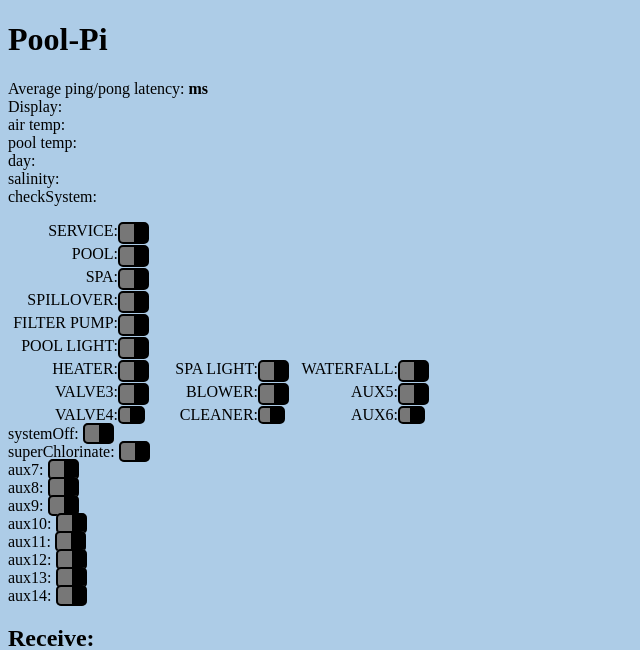
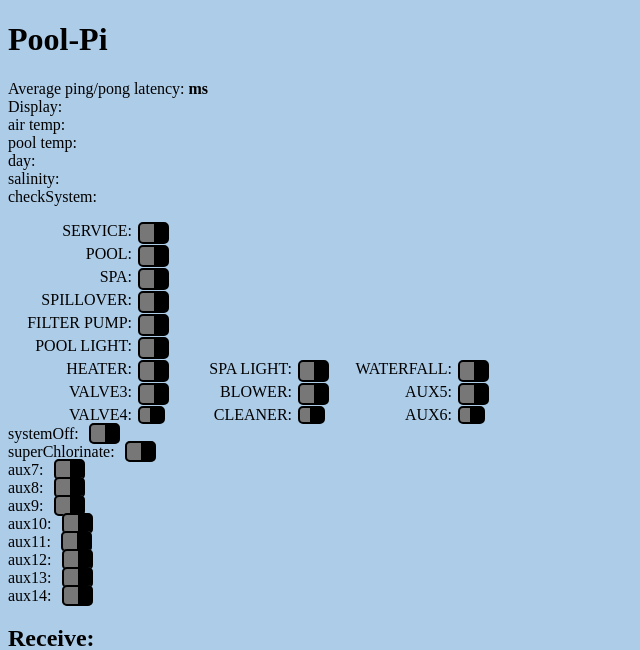
Before and after one commit to ChaseDurand/Pool-Pi, a Flask app: page / in a window 1280 px wide. Shown: the top 650 px of the page, without its empty margins (0-640 px from the left). Run offline with Flask 2, Linux system fonts and the light colour scheme; some libraries are stand-ins or nearby versions.

Commit message:
Updated css

```diff
--- a/pool-pi/static/styles.css
+++ b/pool-pi/static/styles.css
@@ -11,12 +11,14 @@ switch.toggler {
   border-radius: 5px;
   text-decoration: none;
   transition: all 0.1s ease;
+  margin-left: 6px;
 }
 
 switch.toggler.off {
   background: rgb(119, 119, 119);
   border-left-width: 2px;
   border-right-width: 15px;
+  margin-left: 6px;
 }
 
 .switch-row-container {
@@ -27,6 +29,6 @@ switch.toggler.off {
 
 .switch {
   display: flex;
-  width: 140px;
+  width: 160px;
   justify-content: flex-end;
 }
```
